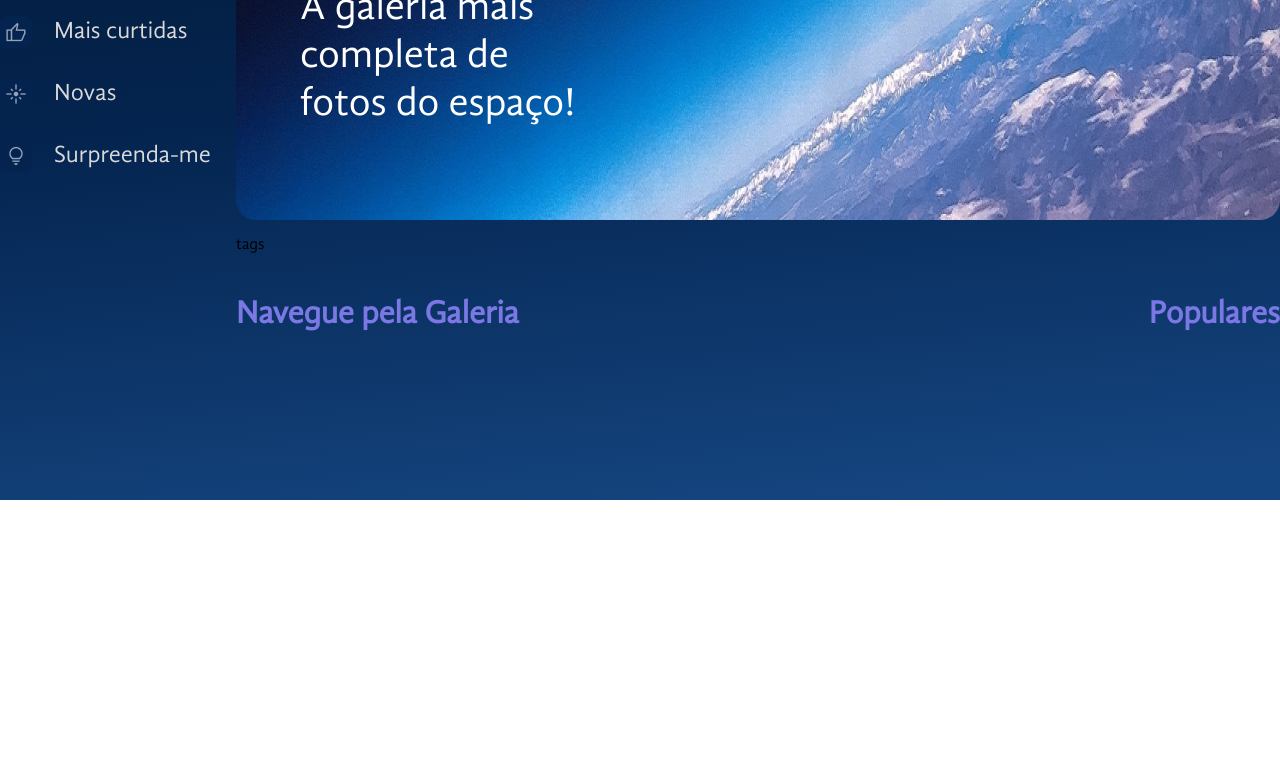
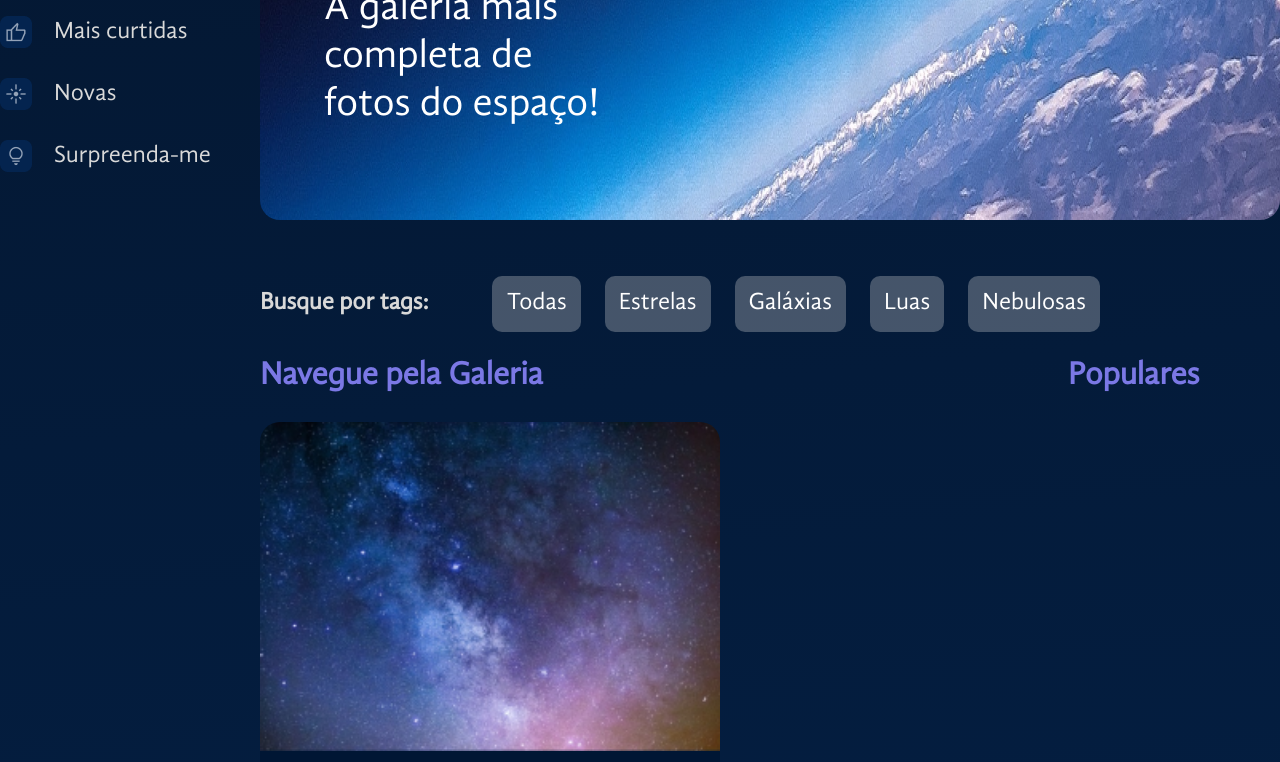
Before and after one commit to PedroFiel/SpaceApp, a React (Vite) app: page / in a window 1280 px wide. Shown: the part 300-1062 px from the top of the page. Before the commit the page ends 800 px from the top, so only its background shows below. Built offline with nearby package versions, Linux system fonts and the light colour scheme.

Commit message:
feat: grid de imagens

```diff
--- a/src/App.jsx
+++ b/src/App.jsx
@@ -5,6 +5,8 @@
 import Banner from "./components/Banner";
 import ImgBanner from "../src/assets/banner.png";
 import Galeria from "./components/Galeria";
+import Fotos from "./fotos.json"
+import { useState } from "react";
 
 const FundoGradiente = styled.div`
   background: linear-gradient(174.61deg, #041833 4.16%, #04244F 48%, #154580 96.76%);
@@ -29,7 +31,9 @@
   flex-grow: 1;
 `;
 
-function App() {
+const App = () => {
+  const [fotosDaGaleria, setFotosDaGaleria] = useState(Fotos)
+
   return (
     <FundoGradiente>
       <EstilosGlobais />
@@ -39,7 +43,7 @@
             <BarraLateral />
             <ConteudoGaleria>
               <Banner texto="A galeria mais completa de fotos do espaço!" backgroundImage={ImgBanner} />
-              <Galeria />
+              <Galeria fotos={fotosDaGaleria}/>
             </ConteudoGaleria>
           </MainContainer>
         </AppContainer>
--- a/src/components/BarraLateral/index.jsx
+++ b/src/components/BarraLateral/index.jsx
@@ -5,7 +5,7 @@
     list-style: none;
     padding: 0;
     margin: 0;
-    width: 212px;
+    width: 236px;
 `;
 
 const BarraLateral = () => {
--- /dev/null
+++ b/src/components/BotaoIcone/index.jsx
@@ -0,0 +1,13 @@
+import { styled } from "styled-components"
+
+const BotaoIcone = styled.button`
+    margin-left: 12px;
+    display: flex;
+    align-items: center;
+    justify-content: center;
+    background-color: transparent;
+    border: none;
+    cursor: pointer;
+`
+
+export default BotaoIcone
--- /dev/null
+++ b/src/components/Galeria/Imagem/index.jsx
@@ -0,0 +1,57 @@
+import { styled } from "styled-components"
+import BotaoIcone from "../../BotaoIcone"
+
+const Figure = styled.figure`
+    width: ${props => props.$expandida ? '90%' : '460px'};
+    max-width: 100%;
+    margin: 0;
+    display: flex;
+    flex-direction: column;
+    & > img {
+        max-width: 100%;
+        border-radius: 20px 20px 0 0;
+    }
+    figcaption {
+        background-color: #001634;
+        border-radius: 0px 0px 20px 20px;
+        color: white;
+        box-sizing: border-box;
+        padding: 12px;
+        h3 {
+            font-family: 'GandhiSansBold';
+        }
+        h4 {
+            flex-grow: 1;
+        }
+        h3, h4 {
+            margin: 0;
+            font-size: 16px;
+        }
+    }
+`
+
+const Rodape = styled.footer`
+    display: flex;
+    justify-content: space-between;
+    align-items: center;
+`
+
+const Imagem = ({ foto, expandida = false }) => {
+    return (<Figure $expandida={expandida} id={`foto-${foto.id}`}>
+        <img src={foto.path} alt={foto.alt} />
+        <figcaption>
+            <h3>{foto.titulo}</h3>
+            <Rodape>
+                <h4>{foto.fonte}</h4>
+                <BotaoIcone>
+                    <img src="/icones/favorito.png" alt="Icone de favorito" />
+                </BotaoIcone>
+                {!expandida && <BotaoIcone aria-hidden={expandida}>
+                    <img src="/icones/expandir.png" alt="Icone de expandir" />
+                </BotaoIcone>}
+            </Rodape>
+        </figcaption>
+    </Figure>)
+}
+
+export default Imagem
--- a/src/components/Galeria/Populares/index.jsx
+++ b/src/components/Galeria/Populares/index.jsx
@@ -2,7 +2,9 @@
 
 const Populares = () => {
     return (
-        <Titulo $alinhamento="center">Populares</Titulo>
+        <div style={{ minWidth: 212 }}>
+            <Titulo $alinhamento="center">Populares</Titulo>
+        </div>
     );
 }
 
--- a/src/components/Galeria/Tags/index.jsx
+++ b/src/components/Galeria/Tags/index.jsx
@@ -1,7 +1,49 @@
+import { styled } from 'styled-components';
+import tags from './tags.json'
+
+const TagsContainer = styled.section`
+    display: flex;
+    align-items: center;
+    gap: 64px;
+    margin-top: 56px;
+`
+
+const TagTitulo = styled.h3`
+    color: #D9D9D9;
+    font-size: 24px;
+    margin: 0;
+`;
+
+const Tag = styled.button`
+    font-size: 24px;
+    color: #FFFFFF;
+    background: rgba(217, 217, 217, 0.3);
+    border-radius: 10px;
+    cursor: pointer;
+    transition: background-color 0.3s ease;
+    padding: 12px;
+    box-sizing: border-box;
+    border: 2px solid transparent;
+    &:hover {
+      border-color: #C98CF1;
+    }
+`
+
+const Div = styled.div`
+    display: flex;
+    gap: 24px;
+    justify-content: end;
+`
+
 const Tags = () => {
     return (
-        <p>tags</p>
-    );
+        <TagsContainer>
+            <TagTitulo>Busque por tags:</TagTitulo>
+            <Div>
+                {tags.map(tag => <Tag key={tag.id}>{tag.titulo}</Tag>)}
+            </Div>
+        </TagsContainer>
+    )
 }
 
-export default Tags;
+export default Tags
--- /dev/null
+++ b/src/components/Galeria/Tags/tags.json
@@ -0,0 +1,22 @@
+[
+    {
+        "id": 0,
+        "titulo": "Todas"
+    },
+    {
+        "id": 1,
+        "titulo": "Estrelas"
+    },
+    {
+        "id": 2,
+        "titulo": "Galáxias"
+    },
+    {
+        "id": 3,
+        "titulo": "Luas"
+    },
+    {
+        "id": 4,
+        "titulo": "Nebulosas"
+    }
+]
--- a/src/components/Galeria/index.jsx
+++ b/src/components/Galeria/index.jsx
@@ -2,6 +2,7 @@
 import Titulo from "../Titulo";
 import Tags from "./Tags";
 import Populares from "./Populares";
+import Imagem from "./Imagem";
 
 const GaleriaContainer = styled.div`
     display: flex;
@@ -11,14 +12,26 @@
     flex-grow: 1;
 `;
 
+const ImagensContainer = styled.section`
+    display: flex;
+    justify-content: space-between;
+    flex-wrap: wrap;
+    gap: 24px;
+`;
 
-const Galeria = () => {
+
+const Galeria = ( {fotos = {}} ) => {
     return (
         <>
             <Tags/>
             <GaleriaContainer>
                 <SecaoFluida>
                     <Titulo> Navegue pela Galeria </Titulo>
+                    <ImagensContainer>
+                        {fotos.map(foto =>
+                            <Imagem key={foto.id} foto={foto} />
+                        )}
+                    </ImagensContainer>
                 </SecaoFluida>
                 <Populares/>
 
--- /dev/null
+++ b/src/fotos.json
@@ -0,0 +1,72 @@
+[
+  {
+    "titulo": "Grande Nuvem de Magalhães",
+    "fonte": "Alura Space",
+    "path": "/imagens/galeria/foto-1.png",
+    "id": "1",
+    "tagId": 2
+  },
+  {
+    "titulo": "Via Láctea",
+    "fonte": "Alura Space",
+    "path": "/imagens/galeria/foto-2.png",
+    "id": "2",
+    "tagId": 2
+  },
+  {
+    "titulo": "Lua: quarto minguante",
+    "fonte": "Alura Space",
+    "path": "/imagens/galeria/foto-3.png",
+    "id": "3",
+    "tagId": 3
+  },
+  {
+    "titulo": "Galáxia de Andrómeda",
+    "fonte": "Alura Space",
+    "path": "/imagens/galeria/foto-4.png",
+    "id": "4",
+    "tagId": 2
+  },
+  {
+    "titulo": "Estrela Pistola",
+    "fonte": "Alura Space",
+    "path": "/imagens/galeria/foto-5.png",
+    "id": "5",
+    "tagId": 1
+  },
+  {
+    "titulo": "Ilustração",
+    "fonte": "Alura Space",
+    "path": "/imagens/galeria/foto-6.png",
+    "id": "6",
+    "tagId": 4
+  },
+  {
+    "titulo": "Galáxia de Andrómeda",
+    "fonte": "Alura Space",
+    "path": "/imagens/galeria/foto-7.png",
+    "id": "7",
+    "tagId": 2
+  },
+  {
+    "titulo": "Ilustração",
+    "fonte": "Alura Space",
+    "path": "/imagens/galeria/foto-8.png",
+    "id": "8",
+    "tagId": 4
+  },
+  {
+    "titulo": "Céu estrelado",
+    "fonte": "Alura Space",
+    "path": "/imagens/galeria/foto-9.png",
+    "id": "9",
+    "tagId": 1
+  },
+  {
+    "titulo": "Ilustração",
+    "fonte": "Alura Space",
+    "path": "/imagens/galeria/foto-10.png",
+    "id": "10",
+    "tagId": 1
+  }
+]
```
